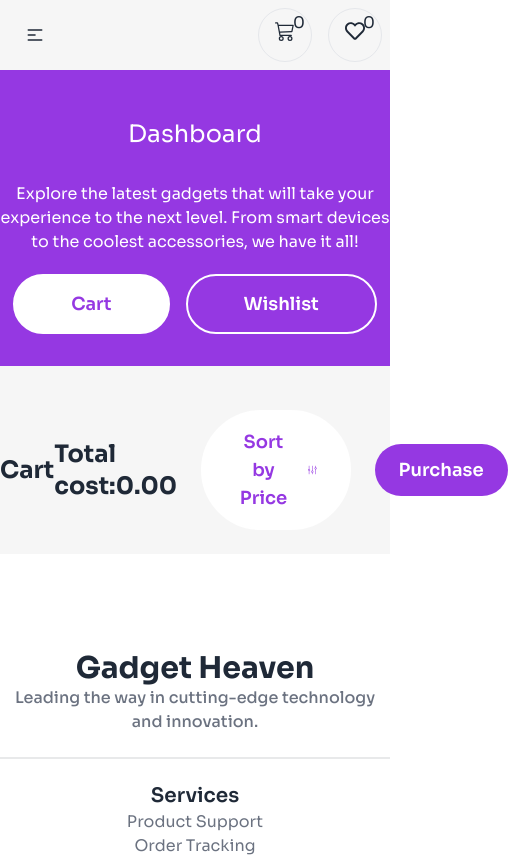
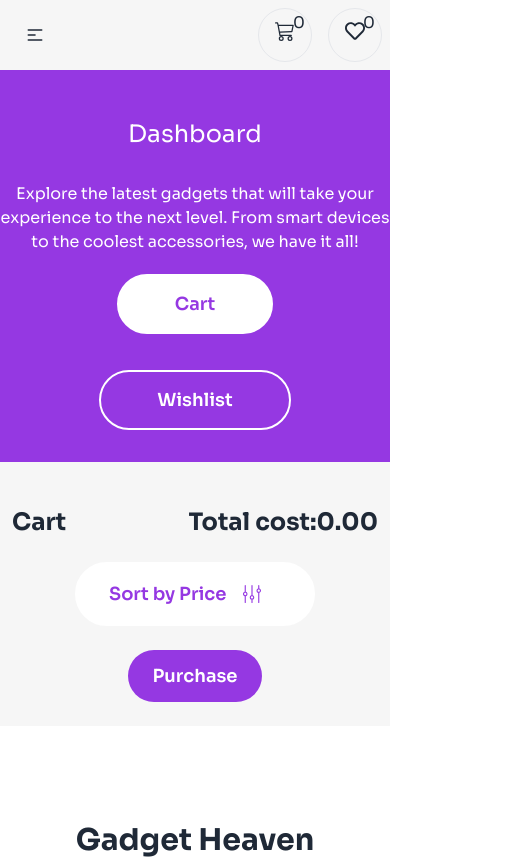
Before and after one commit to programming-hero-web-course-4/b10a8-gadget-heaven-mdtanbirhosen, a React (Vite) app: page /dashboard in a window 390 px wide. Shown: the top 859 px of the page, 508 px wide, since content can reach past the window. Built offline with nearby package versions, Linux system fonts and the light colour scheme.

Commit message:
cart transition added

```diff
--- a/src/components/Dashboard/Cart/Cart.jsx
+++ b/src/components/Dashboard/Cart/Cart.jsx
@@ -25,7 +25,7 @@ const Cart = () => {
     }
 
     const navigate = useNavigate()
-    const handleClose= ()=>{
+    const handleClose = () => {
         navigate('/')
         clearCart()
     }
@@ -33,16 +33,17 @@ const Cart = () => {
 
 
     return (
-        <div className="max-w-7xl mx-auto mt-11 ">
-            <div className="flex items-center justify-between mb-6">
+        <div className="max-w-7xl mx-auto mt-11 px-3">
+            <div className="flex items-center flex-col md:flex-row gap-6 mb-6">
+                <div className="flex justify-between items-center w-full">
                     <h3 className="font-bold text-2xl">Cart</h3>
-                <div className="flex items-center gap-6">
                     <div className="font-bold text-2xl">Total cost:{cartTotalPrice.toFixed(2)}</div>
-                    <div>
-                        <div><button
+                </div>
+                <div className="flex items-center flex-col sm:flex-row gap-6">
+                    <button
                         onClick={handleSortBtn}
-                            className='flex items-center gap-4 font-semibold text-lg px-8 py-4 bg-white text-primary-color rounded-full  border-2 border-white hover:bg-primary-color hover:text-white'><span>Sort by Price</span> <SlEqualizer></SlEqualizer></button></div>
-                    </div>
+                        className='w-60 flex items-center gap-4 font-semibold text-lg px-8 py-4 bg-white text-primary-color rounded-full  border-2 border-white hover:bg-primary-color hover:text-white'><span>Sort by Price</span> <SlEqualizer></SlEqualizer></button>
+
                     <button
                         onClick={() => document.getElementById('my_modal_1').showModal()}
                         className="font-semibold text-lg py-3 px-6 bg-primary-color rounded-full text-white">Purchase</button>
--- a/src/components/Dashboard/Wishlist/Wishlist.jsx
+++ b/src/components/Dashboard/Wishlist/Wishlist.jsx
@@ -10,7 +10,7 @@ const Wishlist = () => {
         setWishlistProduct(remaining)
     }
     return (
-        <div className="max-w-7xl mx-auto mt-11 ">
+        <div className="max-w-7xl mx-auto mt-11 px-3">
             <div className="flex items-center  mb-6">
                 <h3 className="font-bold text-2xl">WishList</h3>
             </div>
--- a/src/components/Header/ReuseableBanner/ReuseableBanner.jsx
+++ b/src/components/Header/ReuseableBanner/ReuseableBanner.jsx
@@ -10,7 +10,7 @@ const ReuseableBanner = ({ title, id }) => {
                 <p>Explore the latest gadgets that will take your experience to the next level. From smart devices to <br className='hidden md:flex' /> the coolest accessories, we have it all!</p>
                 {(pathname === '/dashboard'
                     || pathname === '/dashboard/wishlist'
-                ) && <div className='flex gap-4 justify-center items-center'>
+                ) && <div className='flex gap-4 justify-center items-center sm:flex-row flex-col'>
                         <Link to={'/dashboard'}>
                         <button
                         className={`font-semibold text-lg px-14 py-[14px] rounded-full mt-5 border-2 border-white
--- a/src/components/HomePage/Home.jsx
+++ b/src/components/HomePage/Home.jsx
@@ -11,7 +11,7 @@ const Home = () => {
             .then(data => setCategories(data))
     }, [])
     return (
-        <div className="max-w-7xl mx-auto mt-[230px] md:mt-[400px] lg:mt-[600px] mb-24">
+        <div className="max-w-7xl mx-auto mt-[230px] md:mt-[400px] lg:mt-[600px] mb-24 px-3">
 
             <h1 className="text-center font-bold text-4xl mb-7">Explore Cutting-Edge Gadgets</h1>
             <div className="grid md:grid-cols-6 gap-6">
--- a/src/components/Product/Product.jsx
+++ b/src/components/Product/Product.jsx
@@ -5,7 +5,7 @@ const Product = ({ product }) => {
     const { product_image, product_title, price , product_id} = product;
 
     return (
-        <div className="card bg-white  ">
+        <div className="card bg-white  transition-transform transform hover:scale-105  duration-300">
             <figure className="px-5  pt-5">
                 <img
                     src={product_image}
--- a/src/components/ReuseableCard/ReuseableCard.jsx
+++ b/src/components/ReuseableCard/ReuseableCard.jsx
@@ -52,7 +52,7 @@ const ReuseableCard = ({ product, removedCart, removedWishlist }) => {
                         className='px-6 py-3 border-2 border-primary-color rounded-full text-primary-color text-lg font-semibold hover:text-white hover:bg-primary-color'
                     >Add To Cart</button>}
                 </div>
-                <div className='absolute top-7 right-7'>
+                <div className='absolute top-4 right-4'>
                     {pathname === '/dashboard' ?
                         <button onClick={() => handleRemoveCart(product_id)} className='p-2 border border-red-600 text-red-600 rounded-full '>
                             <IoMdClose></IoMdClose>
```
Lines whose indentation alone changed are shown as unchanged.
